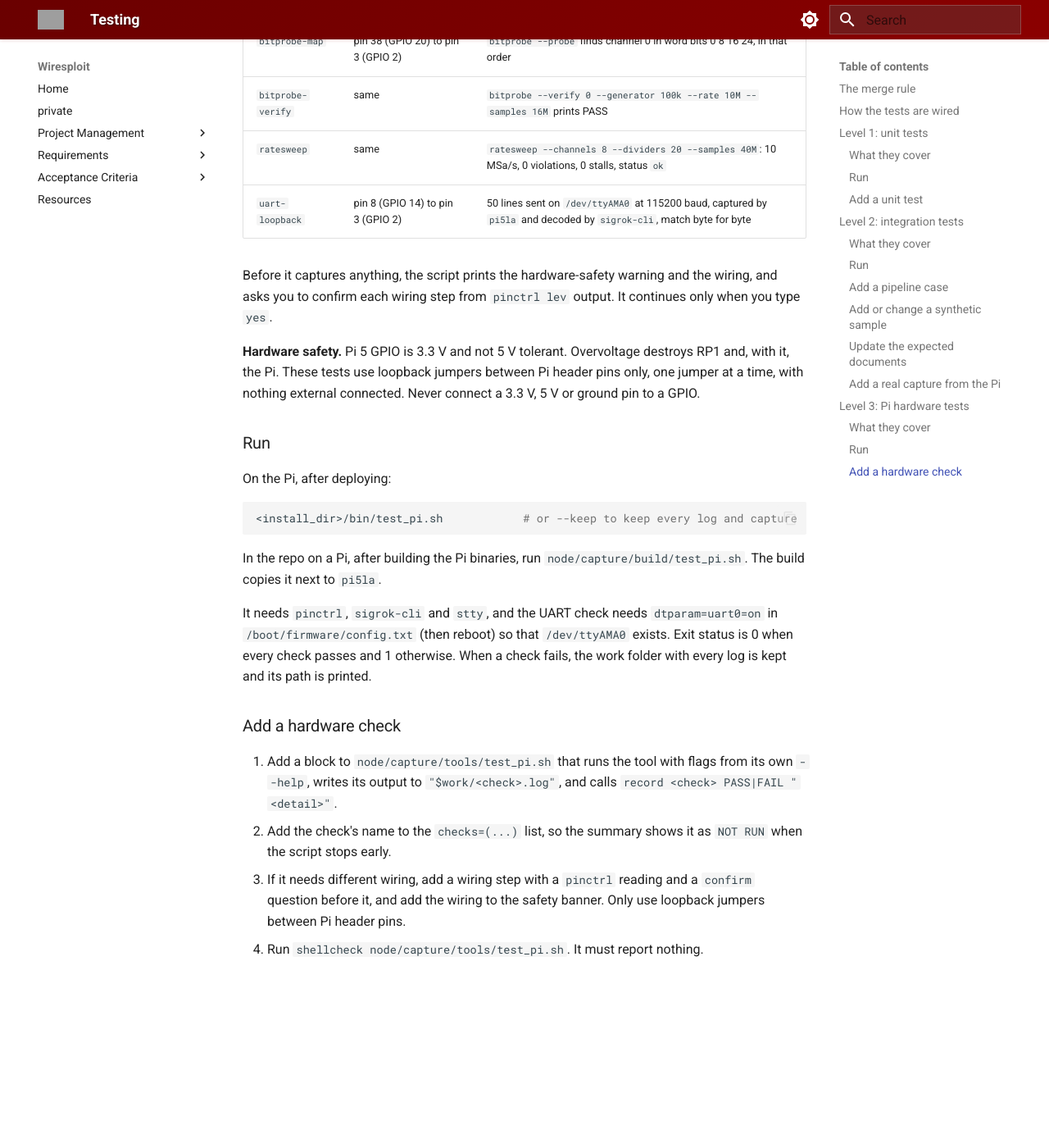
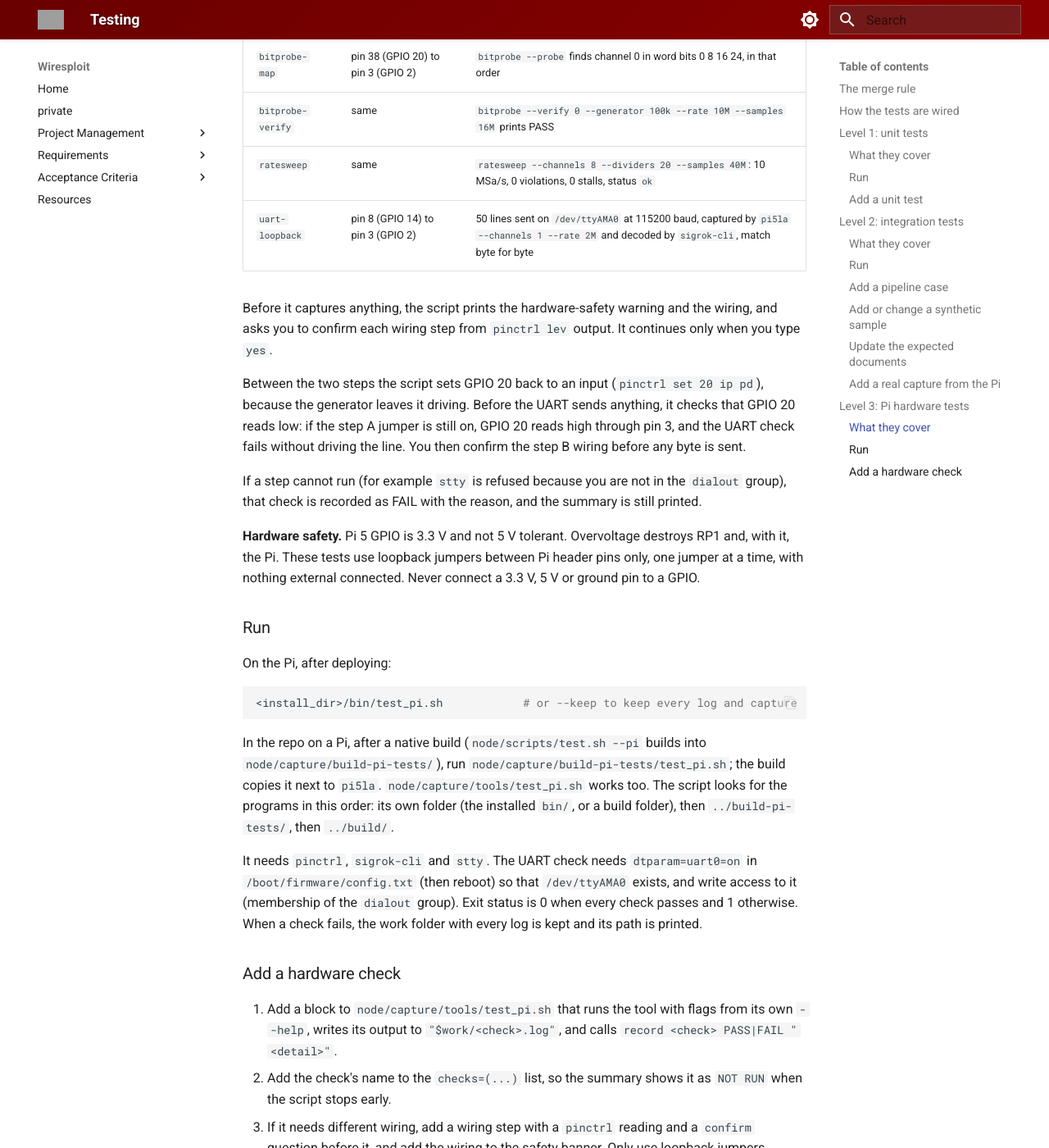
Before and after one commit to EG-ETCS/wiresploit, an MkDocs documentation site: the page built from docs/02_Engineering/04_Testing.md, in a window 1280 px wide and 1400 px high, scrolled down 6607 px. Shown: the whole window at 82% size. Built offline with MkDocs 1.6.1 and Material for MkDocs 9.7.7, drawn with Linux system fonts in a browser that asks for light colours; before the commit the page ends 7801 px from its top, so only the background shows below that; some of the changed text lies outside the part shown; grey boxes are pictures that could not be loaded.

Commit message:
test_pi.sh: never stop without a result, and free GPIO 20 before UART
Review fixes:
- Every pinctrl, stty and write to /dev/ttyAMA0 is guarded, so a
  refusal (for example stty without the dialout group) records a FAIL
  with the reason and still prints the summary instead of ending the
  script under set -e. /dev/ttyAMA0 must also be writable.
- The EXIT trap now also stops the background pi5la capture and the
  NUL sender, and returns GPIO 20 to an input. Background jobs are
  stopped with SIGTERM (a script's background jobs start with SIGINT
  ignored; pi5la handles both the same).
- GPIO 20 stays an output after the generator, bitprobe and ratesweep.
  Before step B it is set back to an input with pinctrl set 20 ip pd,
  the script checks it reads low (high means the step A jumper is still
  on pin 3), and the user confirms the step B wiring before TXD0 sends
  anything.
- Programs are looked up in the script's own folder, then
  ../build-pi-tests/, then ../build/, matching node/scripts.
- The UART capture uses --channels 1 --rate 2M, so a slow SD card
  cannot cause a false FAIL.

Docs updated to match.

Co-Authored-By: Claude Opus 5.5 <noreply@anthropic.com>

````diff
--- a/docs/02_Engineering/04_Testing.md
+++ b/docs/02_Engineering/04_Testing.md
@@ -187,6 +187,7 @@ changes. Format:
 ```
 # Comment lines start with #. Say how the expected numbers were worked out.
 sample two_bursts.sr      a file in samples/
+samples 8192              its length in samples; a short or empty file fails
 period_words 256          FIFO words fed to the state machine per period
 pre 100                   lengths in samples
 post 200
@@ -259,11 +260,21 @@ PASS or FAIL line for each, then a summary:
 | `bitprobe-map` | pin 38 (GPIO 20) to pin 3 (GPIO 2) | `bitprobe --probe` finds channel 0 in word bits 0 8 16 24, in that order |
 | `bitprobe-verify` | same | `bitprobe --verify 0 --generator 100k --rate 10M --samples 16M` prints PASS |
 | `ratesweep` | same | `ratesweep --channels 8 --dividers 20 --samples 40M`: 10 MSa/s, 0 violations, 0 stalls, status `ok` |
-| `uart-loopback` | pin 8 (GPIO 14) to pin 3 (GPIO 2) | 50 lines sent on `/dev/ttyAMA0` at 115200 baud, captured by `pi5la` and decoded by `sigrok-cli`, match byte for byte |
+| `uart-loopback` | pin 8 (GPIO 14) to pin 3 (GPIO 2) | 50 lines sent on `/dev/ttyAMA0` at 115200 baud, captured by `pi5la --channels 1 --rate 2M` and decoded by `sigrok-cli`, match byte for byte |
 
 Before it captures anything, the script prints the hardware-safety warning and
 the wiring, and asks you to confirm each wiring step from `pinctrl lev` output.
 It continues only when you type `yes`.
+
+Between the two steps the script sets GPIO 20 back to an input
+(`pinctrl set 20 ip pd`), because the generator leaves it driving. Before the
+UART sends anything, it checks that GPIO 20 reads low: if the step A jumper is
+still on, GPIO 20 reads high through pin 3, and the UART check fails without
+driving the line. You then confirm the step B wiring before any byte is sent.
+
+If a step cannot run (for example `stty` is refused because you are not in the
+`dialout` group), that check is recorded as FAIL with the reason, and the
+summary is still printed.
 
 **Hardware safety.** Pi 5 GPIO is 3.3 V and not 5 V tolerant. Overvoltage
 destroys RP1 and, with it, the Pi. These tests use loopback jumpers between Pi
@@ -278,12 +289,16 @@ On the Pi, after deploying:
 <install_dir>/bin/test_pi.sh            # or --keep to keep every log and capture
 ```
 
-In the repo on a Pi, after building the Pi binaries, run
-`node/capture/build/test_pi.sh`. The build copies it next to `pi5la`.
+In the repo on a Pi, after a native build (`node/scripts/test.sh --pi` builds
+into `node/capture/build-pi-tests/`), run `node/capture/build-pi-tests/test_pi.sh`;
+the build copies it next to `pi5la`. `node/capture/tools/test_pi.sh` works too.
+The script looks for the programs in this order: its own folder (the installed
+`bin/`, or a build folder), then `../build-pi-tests/`, then `../build/`.
 
-It needs `pinctrl`, `sigrok-cli` and `stty`, and the UART check needs
+It needs `pinctrl`, `sigrok-cli` and `stty`. The UART check needs
 `dtparam=uart0=on` in `/boot/firmware/config.txt` (then reboot) so that
-`/dev/ttyAMA0` exists. Exit status is 0 when every check passes and 1
+`/dev/ttyAMA0` exists, and write access to it (membership of the `dialout`
+group). Exit status is 0 when every check passes and 1
 otherwise. When a check fails, the work folder with every log is kept and its
 path is printed.
 
````
Also changed, not shown: 1 other file.
